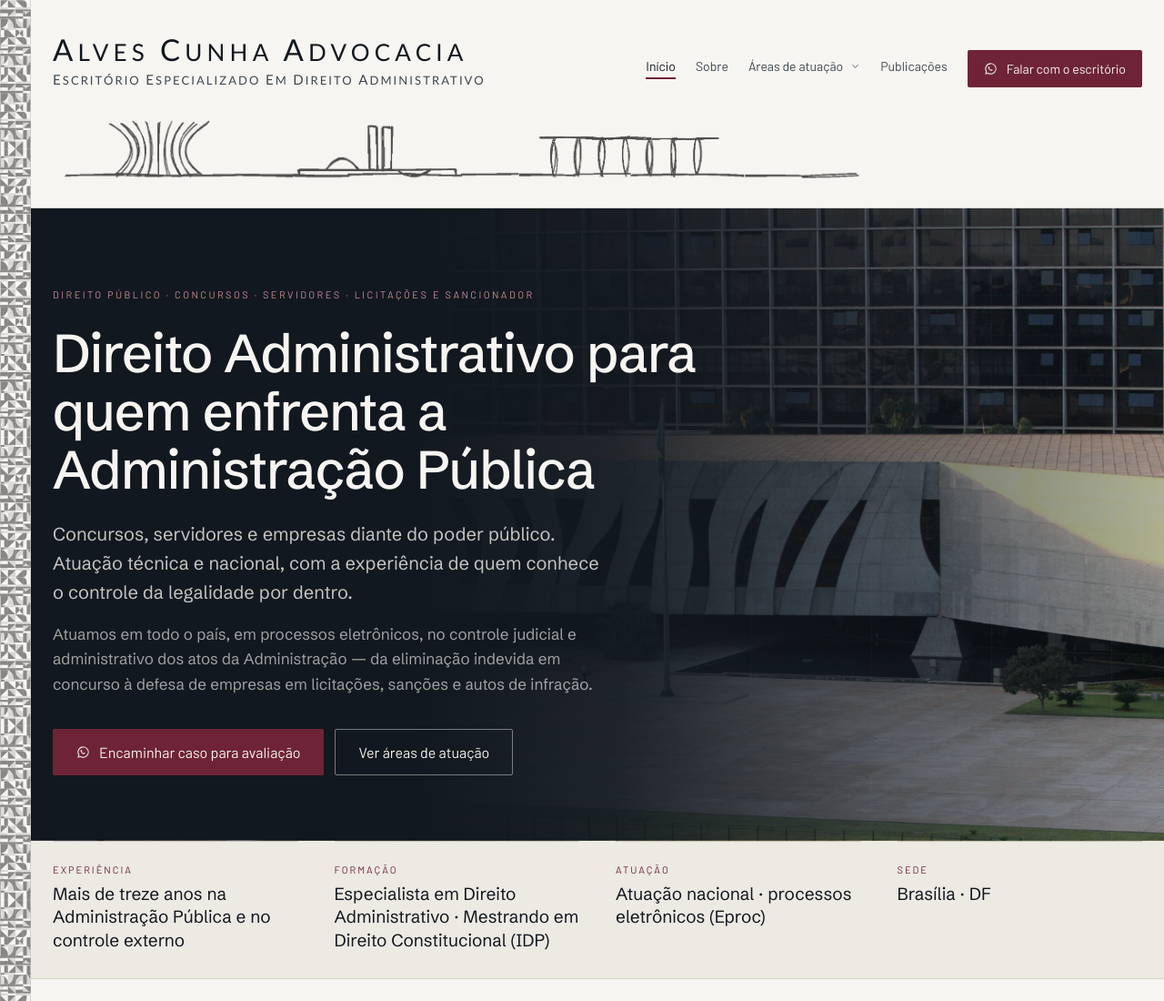
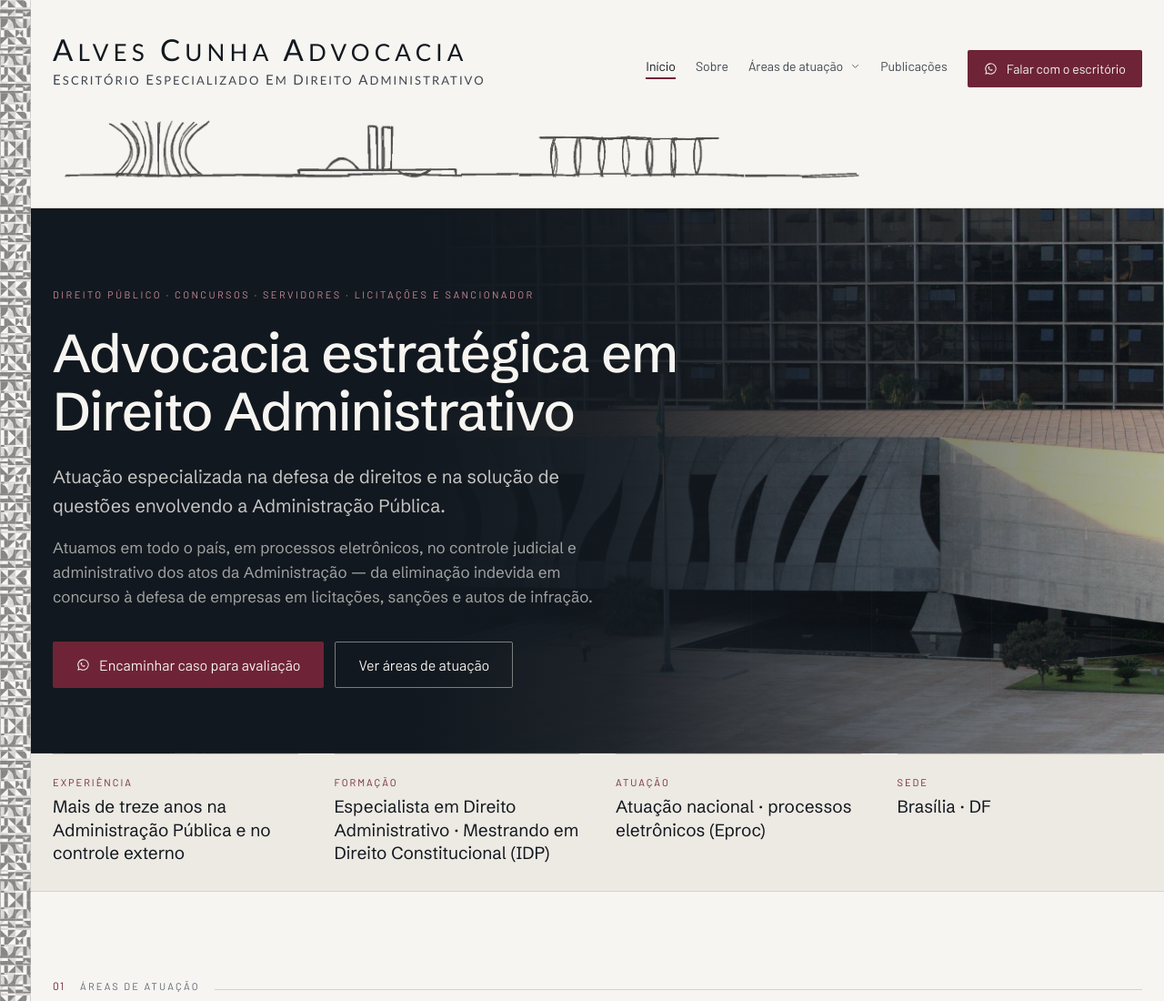
Before and after one commit to Alvesccunha/alvesccunha.github.io, a plain HTML site: page index.html in a window 1280 px wide. Shown: the top 1100 px of the page at 91% size. Drawn offline with Linux system fonts and the light colour scheme.

Commit message:
Home: novo título e subtítulo do hero
- H1: "Advocacia estratégica em Direito Administrativo"
- Subtítulo: "Atuação especializada na defesa de direitos e na solução de
  questões envolvendo a Administração Pública."

Co-Authored-By: Claude Fable 5.2 <noreply@anthropic.com>
Claude-Session: https://claude.ai/code/session_01YMVWEa3dCLw6gViwP9kRPn

```diff
--- a/index.html
+++ b/index.html
@@ -62,8 +62,8 @@
   <div style="max-width:1240px; margin:0 auto;">
     <div style="padding-bottom:72px;">
       <div style="font-family:'Barlow',sans-serif; font-size:11px; letter-spacing:.22em; text-transform:uppercase; color:#C98C9C; margin-bottom:26px; max-width:680px;">DIREITO PÚBLICO · CONCURSOS · SERVIDORES · LICITAÇÕES E SANCIONADOR</div>
-      <h1 style="font-size:clamp(38px,4.6vw,60px); font-weight:500; letter-spacing:-0.02em; line-height:1.08; margin:0 0 24px; max-width:20ch; text-wrap:pretty;">Direito Administrativo para quem enfrenta a Administração Pública</h1>
-      <p style="margin:0 0 16px; font-size:20px; line-height:1.6; color:rgba(247,245,241,.78); max-width:50ch;">Concursos, servidores e empresas diante do poder público. Atuação técnica e nacional, com a experiência de quem conhece o controle da legalidade por dentro.</p>
+      <h1 style="font-size:clamp(38px,4.6vw,60px); font-weight:500; letter-spacing:-0.02em; line-height:1.08; margin:0 0 24px; max-width:20ch; text-wrap:pretty;">Advocacia estratégica em Direito Administrativo</h1>
+      <p style="margin:0 0 16px; font-size:20px; line-height:1.6; color:rgba(247,245,241,.78); max-width:50ch;">Atuação especializada na defesa de direitos e na solução de questões envolvendo a Administração Pública.</p>
       <p style="margin:0 0 36px; font-size:17px; line-height:1.6; color:rgba(247,245,241,.62); max-width:58ch;">Atuamos em todo o país, em processos eletrônicos, no controle judicial e administrativo dos atos da Administração — da eliminação indevida em concurso à defesa de empresas em licitações, sanções e autos de infração.</p>
       <div style="display:flex; flex-wrap:wrap; gap:12px;">
         <a href="https://wa.me/5561996411180?text=Ol%C3%A1!%20Gostaria%20de%20encaminhar%20meu%20caso%20para%20avalia%C3%A7%C3%A3o%20t%C3%A9cnica." target="_blank" rel="noopener" onclick="acTrack('hero_home')" style="background:#6E2436; color:#F7F5F1; font-family:'Barlow',sans-serif; font-size:16px; padding:16px 26px; border-radius:2px; display:inline-flex; align-items:center; gap:10px; text-decoration:none;" onmouseover="this.style.background='#822C41'" onmouseout="this.style.background='#6E2436'"><svg width="15" height="15" viewBox="0 0 24 24" fill="currentColor" style="flex:0 0 auto; opacity:.9;"><path d="M12 2a10 10 0 0 0-8.6 15.1L2 22l5-1.3A10 10 0 1 0 12 2zm0 1.8a8.2 8.2 0 1 1-4.2 15.2l-.4-.2-2.8.7.8-2.7-.2-.4A8.2 8.2 0 0 1 12 3.8zm-3.3 4c-.2 0-.5.1-.7.4-.3.3-.8.9-.8 1.9 0 1.1.7 2.1 1.9 3.3 1.2 1.2 2.3 1.9 3.6 2.2 1 .2 1.5 0 1.9-.3.4-.3.7-.9.7-1.3 0-.2 0-.3-.2-.4l-1.4-.7c-.2-.1-.4-.1-.5.1l-.5.6c-.1.2-.3.2-.5.1-.6-.2-1.2-.6-1.7-1.1-.5-.5-.8-1-1-1.5-.1-.2 0-.3.1-.4l.5-.5c.1-.2.2-.3.1-.5l-.6-1.4c-.1-.2-.2-.3-.4-.3z"></path></svg>Encaminhar caso para avaliação</a>
```
